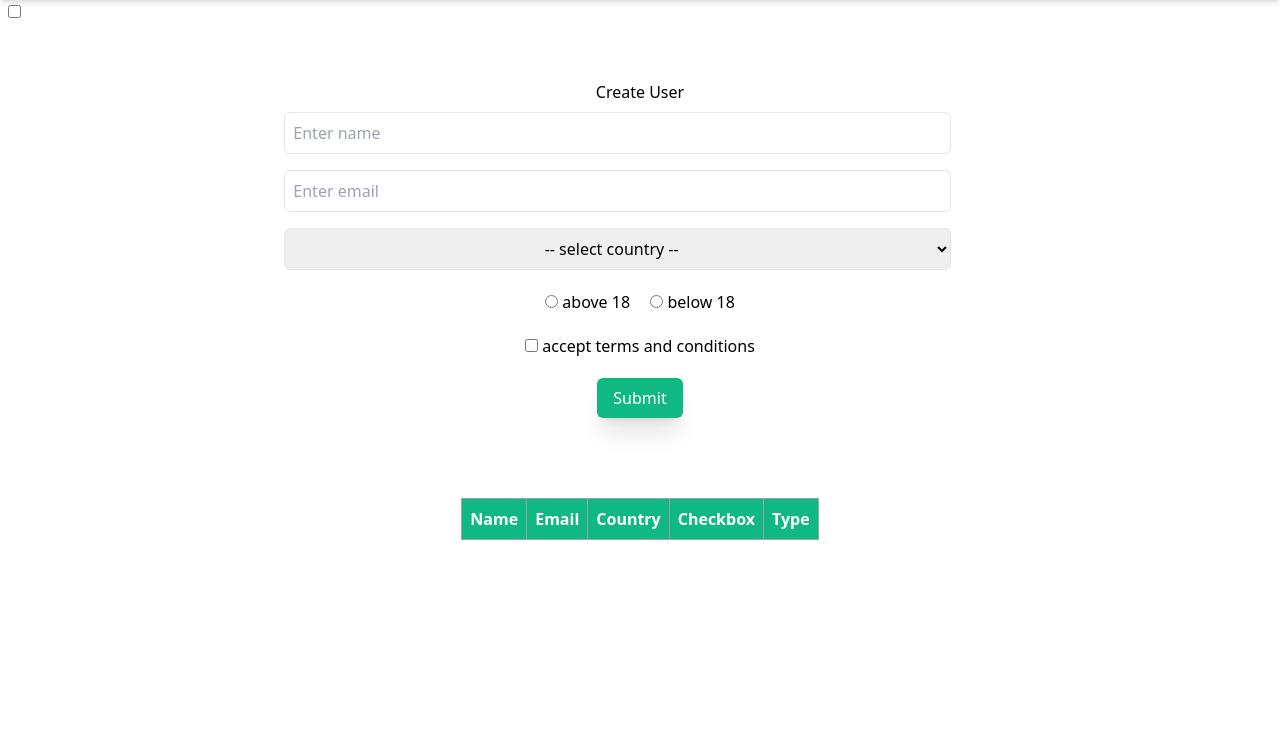
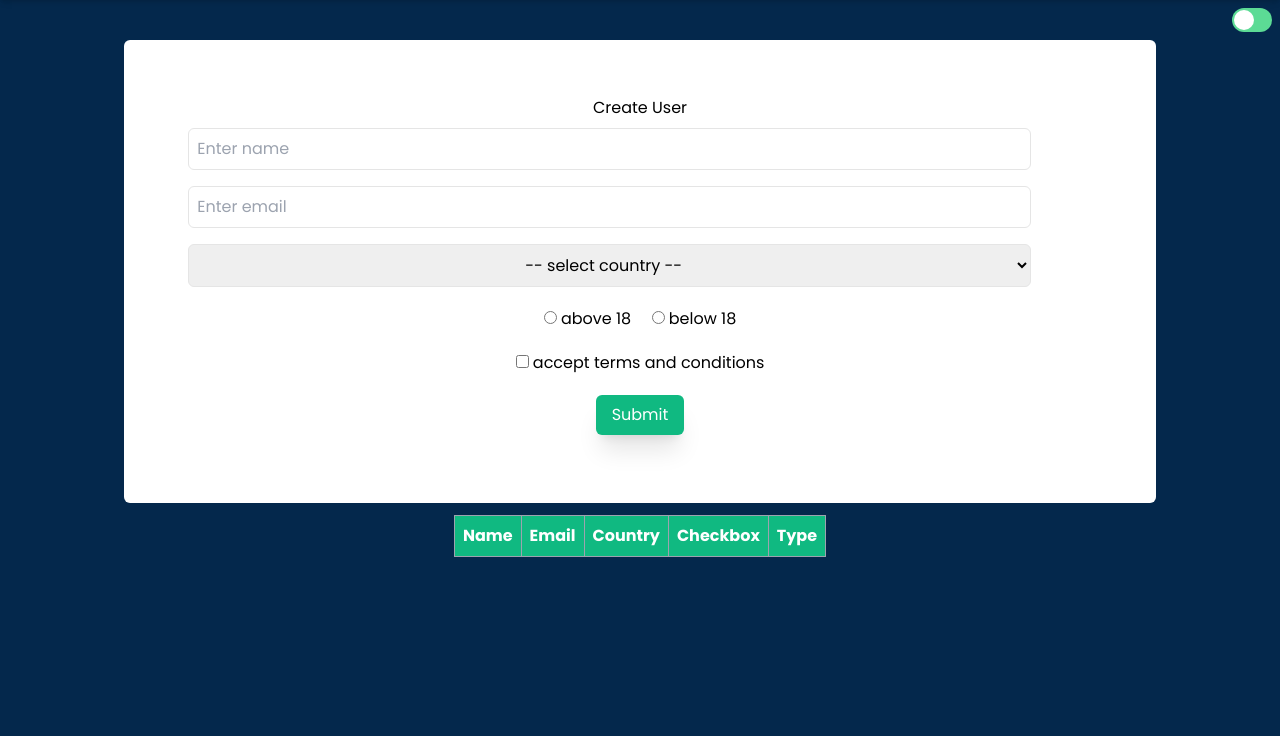
Before and after one commit to ellaidhurain/Todo-planner, a website: page contact.html in a window 1280 px wide. Shown: the part 64-800 px from the top of the page. Drawn offline with Linux system fonts and the light colour scheme; the site is published under a folder, as on GitHub Pages, so addresses that start at the root find nothing; a web font is replaced by a local one.

Commit message:
first commit

```diff
--- a/contact.html
+++ b/contact.html
@@ -6,7 +6,7 @@
     <meta name="viewport" content="width=device-width, initial-scale=1.0" />
     <title>Contact</title>
     <link rel="stylesheet" href="./public/output-style.css" />
-    <link rel="stylesheet" href="/JS DOM/css/style1.css" />
+    <link rel="stylesheet" href="./JS DOM/css/style1.css" />
   </head>
   <body>
     <header
@@ -116,7 +116,7 @@
       </div> -->
     </main>
 
-    <script src="/JS DOM/js/contact.js"></script>
-    <script src="/JS DOM/js/toggle.js"></script>
+    <script src="./JS DOM/js/main.js"></script>
+    <script src="./JS DOM/js/toggle.js"></script>
   </body>
 </html>
```
Also changed, not shown: index.html (+3 -3 lines).
